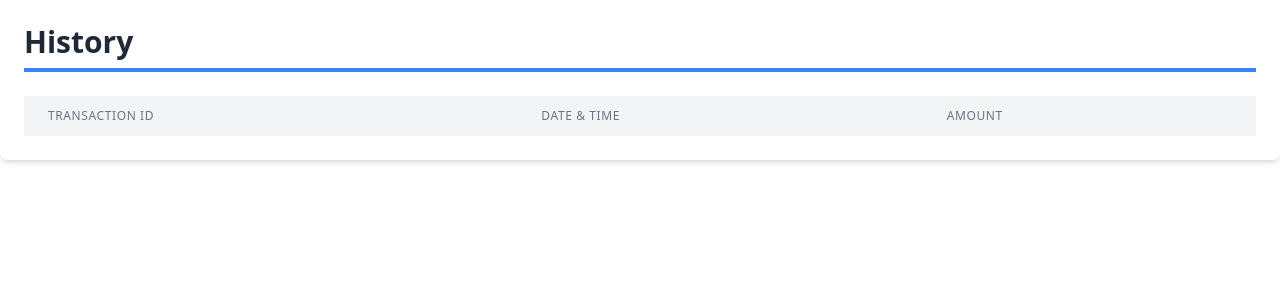
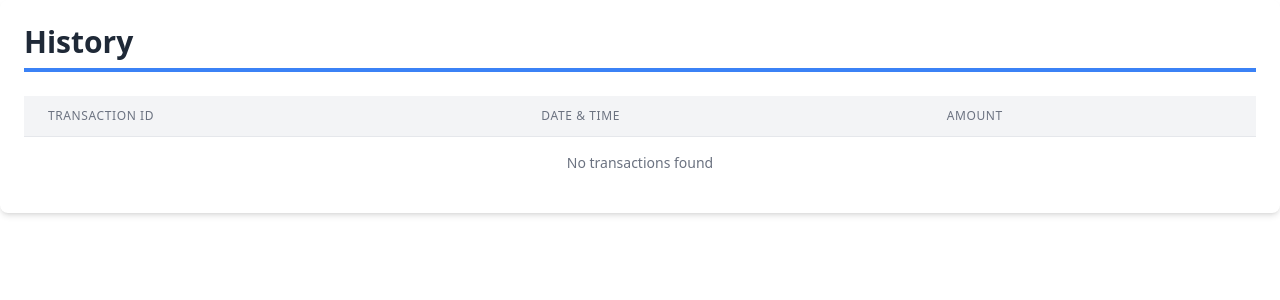
Before and after one commit to Ganesh0433/moneyapp, a Next.js app: page /history in a window 1280 px wide. Shown: the top 300 px of the page. Built offline with nearby package versions, Linux system fonts and the light colour scheme.

Commit message:
historytransactionnotfoundupdated

```diff
--- a/pages/history.js
+++ b/pages/history.js
@@ -7,12 +7,7 @@ function History() {
 
     const { me } = router.query;
 
-    const transactions = [
-        { id: 'TRX001', amount: '₹50.00', fromdate: '2024-06-28', Todate: '2027-06-28', fromtime: '10:30 AM', totime: '10:30 AM' },
-        { id: 'TRX002', amount: '₹200.00', fromdate: '2024-06-27', Todate: '2027-04-28', fromtime: '02:15 PM', totime: '11:30 AM' },
-        { id: 'TRX003', amount: '₹120.00', fromdate: '2024-06-26', Todate: '2029-06-28', fromtime: '11:45 AM', totime: '5:30 PM' },
-        { id: 'TRX004', amount: '₹1,000.00', fromdate: '2024-06-25', Todate: '2027-02-28', fromtime: '09:00 AM', totime: '9:30 AM' },
-    ];
+
 
     const fetchdat = async () => {
         try {
@@ -54,7 +49,7 @@ function History() {
                         </tr>
                     </thead>
                     <tbody className="divide-y divide-gray-200">
-                        {store.map((transaction,index) => (
+                        {store.length>0 ? (store.map((transaction,index) => (
                             <tr key={index} className="bg-white">
                                 <td className="px-6 py-4 text-sm font-medium text-gray-900 whitespace-nowrap">{transaction.txnid}</td>
                                 <td className="px-6 py-4 text-sm text-gray-500 whitespace-nowrap">
@@ -64,7 +59,9 @@ function History() {
                                 </td>
                                 <td className='px-6 py-4 text-sm font-medium text-blue-500 whitespace-nowrap'>{transaction.Amount}</td>
                             </tr>
-                        ))}
+                        ))):( <tr>
+                            <td colSpan="3" className="px-6 py-4 text-sm text-center text-gray-500">No transactions found</td>
+                          </tr>)}
                     </tbody>
                 </table>
             </div>
```
